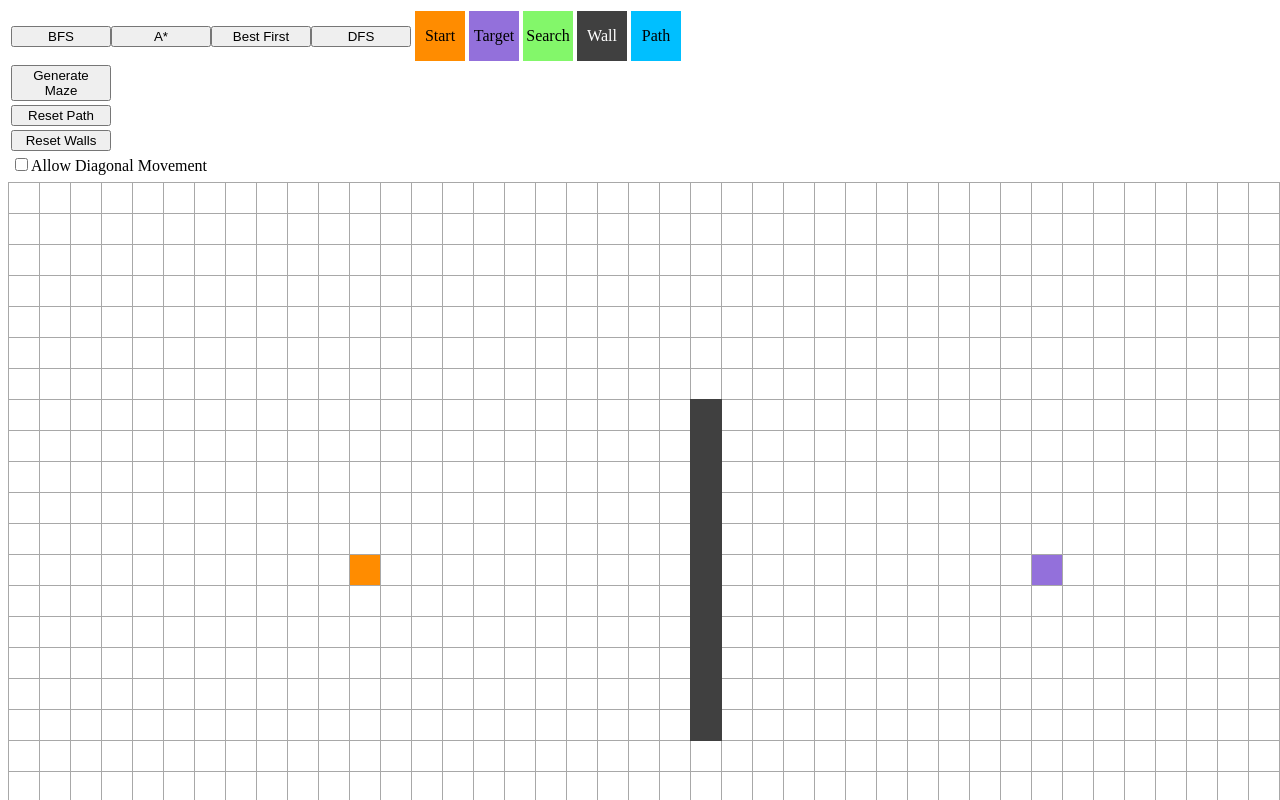
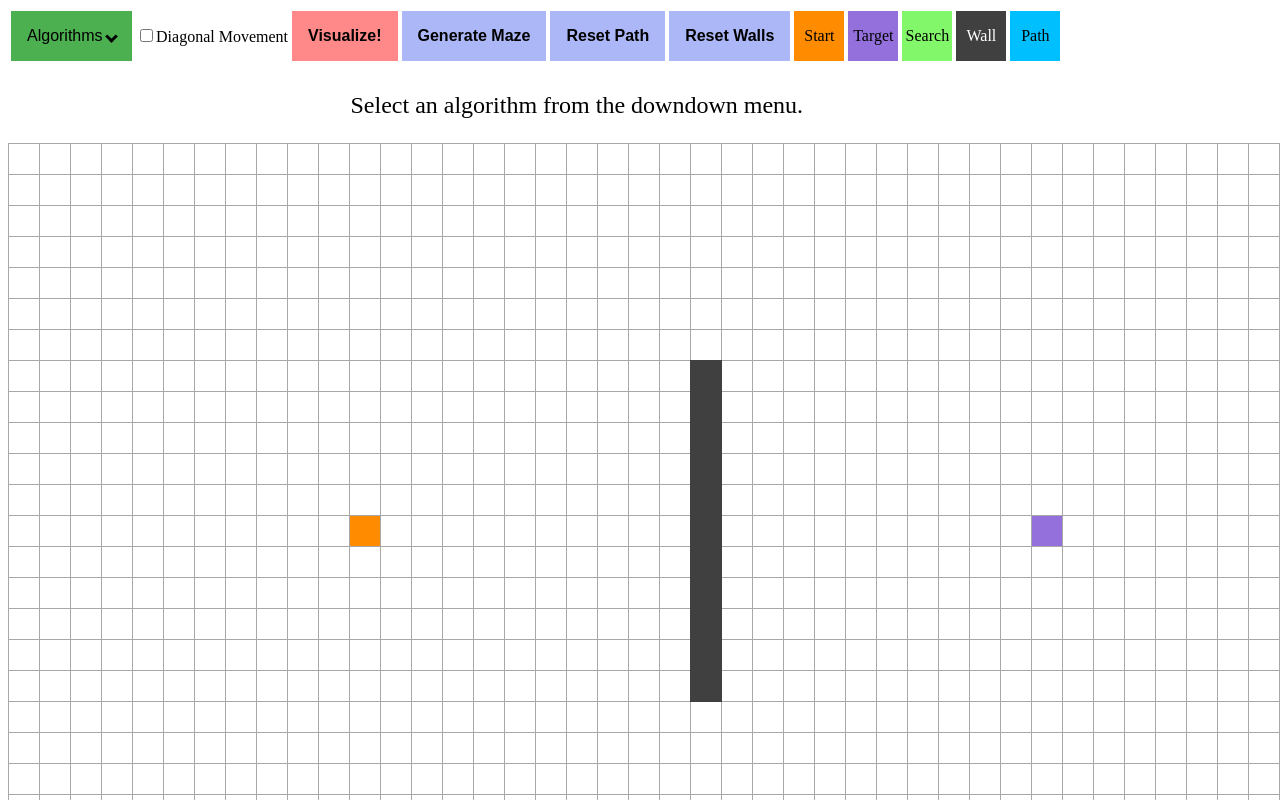
Before and after one commit to otson/Pathfinding-Algorithm-Visualizer, an Angular app: page / in a window 1280 px wide. Shown: the top 800 px of the page. Built offline with nearby package versions, Linux system fonts and the light colour scheme.

Commit message:
organize topbar, add button styles

```diff
--- a/src/app/button-dropdown/button-dropdown.component.css
+++ b/src/app/button-dropdown/button-dropdown.component.css
@@ -0,0 +1,60 @@
+/* Style The Dropdown Button */
+.dropbtn {
+  background-color: #4CAF50;
+  color: black;
+  padding: 16px;
+  font-size: 16px;
+  border: none;
+  cursor: pointer;
+}
+
+
+
+/* The container <div> - needed to position the dropdown content */
+.dropdown {
+  position: relative;
+  display: inline-block;
+}
+
+/* Dropdown Content (Hidden by Default) */
+.dropdown-content {
+  display: none;
+  position: absolute;
+  background-color: #f9f9f9;
+  min-width: 160px;
+  box-shadow: 0px 8px 16px 0px rgba(0,0,0,0.2);
+  z-index: 1;
+}
+
+/* Links inside the dropdown */
+.dropdown-content a {
+  color: black;
+  padding: 12px 16px;
+  text-decoration: none;
+  display: block;
+}
+
+/* Change color of dropdown links on hover */
+.dropdown-content a:hover {background-color: #f1f1f1}
+
+/* Show the dropdown menu on hover */
+.dropdown:hover .dropdown-content {
+  display: block;
+}
+
+/* Change the background color of the dropdown button when the dropdown content is shown */
+.dropdown:hover .dropbtn {
+  background-color: #3e8e41;
+}
+
+.arrow {
+  border: solid black;
+  border-width: 0 3px 3px 0;
+  display: inline-block;
+  padding: 3px;
+}
+
+.down {
+  transform: rotate(45deg);
+  -webkit-transform: rotate(45deg);
+}
--- a/src/app/button-dropdown/button-dropdown.component.html
+++ b/src/app/button-dropdown/button-dropdown.component.html
@@ -1,4 +1,9 @@
-<button style="width: 100px" (click)="solveBreadthFirst()">BFS</button>
-<button style="width: 100px" (click)="solveAStar()">A*</button>
-<button style="width: 100px" (click)="solveBestFirst()">Best First</button>
-<button style="width: 100px" (click)="solveDepthFirst()">DFS</button>
+<div class="dropdown">
+  <button class="dropbtn">Algorithms <i class="arrow down"></i></button>
+  <div class="dropdown-content">
+    <a href="#" (click)="selectBFS()">BFS</a>
+    <a href="#" (click)="selectAStar()">A*</a>
+    <a href="#" (click)="selectBestFirst()">Best First</a>
+    <a href="#" (click)="selectDFS()">DFS</a>
+  </div>
+</div>
--- a/src/app/button-dropdown/button-dropdown.component.ts
+++ b/src/app/button-dropdown/button-dropdown.component.ts
@@ -8,7 +8,7 @@ import {PathfinderService} from "../pathfinder.service";
 })
 export class ButtonDropdownComponent implements OnInit {
 
-  constructor(private pathfinderService: PathfinderService) { }
+  constructor(public pathfinderService: PathfinderService) { }
 
   ngOnInit(): void {
   }
@@ -29,4 +29,27 @@ export class ButtonDropdownComponent implements OnInit {
     this.pathfinderService.solveDepthFirst();
   }
 
+  selectBFS() {
+    this.pathfinderService.algorithmDescription =
+      "Breadth First Search (BFS) selected."
+    this.pathfinderService.selectedAlgorithm ="bfs";
+  }
+
+  selectAStar() {
+    this.pathfinderService.algorithmDescription =
+      "A Star (A*) selected."
+    this.pathfinderService.selectedAlgorithm ="a*";
+  }
+
+  selectBestFirst() {
+    this.pathfinderService.algorithmDescription =
+      "Best First Search selected."
+    this.pathfinderService.selectedAlgorithm ="bestFirst";
+  }
+
+  selectDFS() {
+    this.pathfinderService.algorithmDescription =
+      "Depth First Search (DFS) selected."
+    this.pathfinderService.selectedAlgorithm ="dfs";
+  }
 }
--- a/src/app/pathfinder.service.ts
+++ b/src/app/pathfinder.service.ts
@@ -20,8 +20,18 @@ export class PathfinderService {
 
   public diagonalMovement = false;
 
+  public algorithmDescription = "Select an algorithm from the downdown menu.";
+  public selectedAlgorithm = '';
+
   constructor(private mazeGeneratorService: MazeGeneratorService) {
     this.setup();
+  }
+
+  execute() {
+    if(this.selectedAlgorithm == 'bfs') this.solveBreadthFirst();
+    if(this.selectedAlgorithm == 'dfs') this.solveDepthFirst();
+    if(this.selectedAlgorithm == 'bestFirst') this.solveBestFirst();
+    if(this.selectedAlgorithm == 'a*') this.solveAStar();
   }
 
   private animate(solution: Response) {
@@ -315,4 +325,5 @@ export class PathfinderService {
   getLines() {
     return this.lines;
   }
+
 }
--- a/src/app/topbar/topbar.component.css
+++ b/src/app/topbar/topbar.component.css
@@ -1,3 +1,30 @@
 div {
   display:inline-block;
 }
+.executebtn {
+  background-color: #ff8989;
+  color: black;
+  padding: 16px;
+  font-size: 16px;
+  border: none;
+  cursor: pointer;
+  font-weight: bold;
+}
+
+.executebtn:hover {
+  background-color: #dc5d5d;
+}
+
+.btn {
+  background-color: #abb7f6;
+  color: black;
+  padding: 16px;
+  font-size: 16px;
+  border: none;
+  cursor: pointer;
+  font-weight: bold;
+}
+.btn:hover {
+  background-color: #7a8ee5;
+
+}
--- a/src/app/topbar/topbar.component.html
+++ b/src/app/topbar/topbar.component.html
@@ -1,8 +1,26 @@
 <div>
   <table>
     <tr>
+
       <td>
         <app-button-dropdown></app-button-dropdown>
+      </td>
+      <td>
+        <input #diagonal type="checkbox" id="diagonal" name="diagonal"
+               [checked]="pathfinderService.diagonalMovement" (change)="onDiagonalToggle(diagonal.checked)">
+        <label for="diagonal">Diagonal Movement</label>
+      </td>
+      <td>
+        <button class="executebtn" (click)="pathfinderService.execute()">Visualize!</button>
+      </td>
+      <td>
+        <button class="btn" (click)="generateMaze()">Generate Maze</button>
+      </td>
+      <td>
+        <button class="btn" (click)="resetPath()"> Reset Path</button>
+      </td>
+      <td>
+        <button class="btn" (click)="resetWalls()">Reset Walls</button>
       </td>
       <td>
         <div style="background-color: darkorange; height: 50px; width: 50px;
@@ -25,27 +43,6 @@
         text-align: center;vertical-align: middle;line-height: 50px">Path</div>
       </td>
     </tr>
-    <tr>
-      <td>
-        <button style="width: 100px" (click)="generateMaze()">Generate Maze</button>
-      </td>
-    </tr>
-    <tr>
-      <td>
-        <button style="width: 100px" (click)="resetPath()"> Reset Path</button>
-      </td>
-    </tr>
-    <tr>
-      <td>
-        <button style="width: 100px" (click)="resetWalls()">Reset Walls</button>
-      </td>
-    </tr>
-    <tr>
-      <td>
-        <input #diagonal type="checkbox" id="diagonal" name="diagonal"
-        [checked]="pathfinderService.diagonalMovement" (change)="onDiagonalToggle(diagonal.checked)">
-        <label for="diagonal">Allow Diagonal Movement</label>
-      </td>
-    </tr>
   </table>
 </div>
+<p style="position: center; text-align: center; width: 90%; font-size: x-large">{{pathfinderService.algorithmDescription}}</p>
--- a/src/app/topbar/topbar.component.ts
+++ b/src/app/topbar/topbar.component.ts
@@ -15,8 +15,6 @@ export class TopbarComponent {
     return this.pathfinderService.generateMaze();
   }
 
-
-
   resetPath() {
     this.pathfinderService.resetPath();
   }
```
